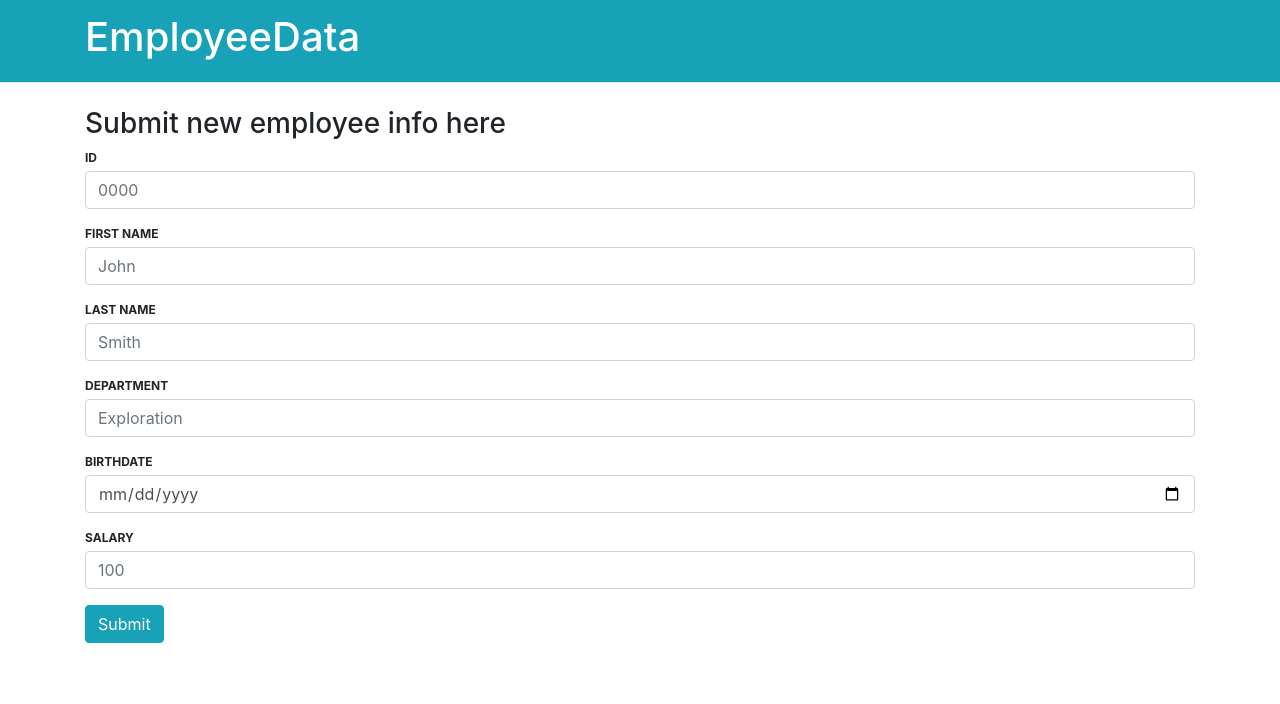
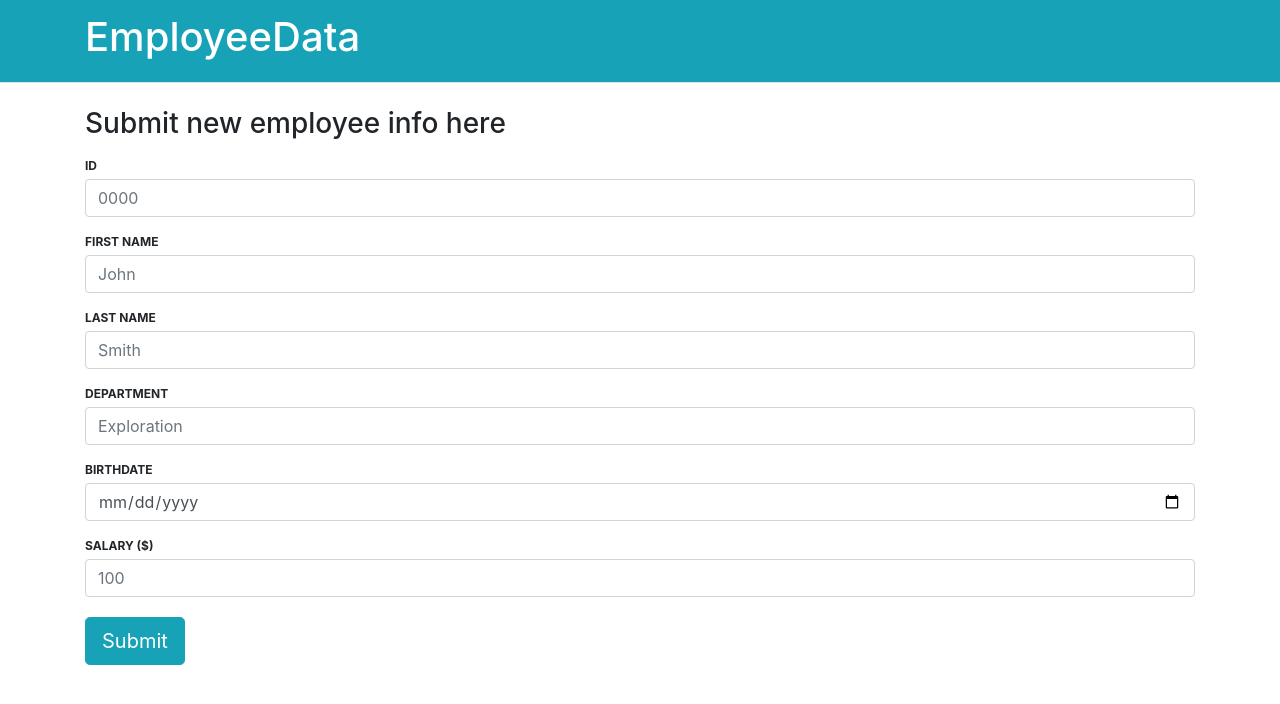
Before and after one commit to danielhart1414/EmployeeInfoTrackerMERN, a React (Create React App) app in the folder frontend/: page /tracker in a window 1280 px wide. Shown: the top 704 px of the page. Built offline with nearby package versions, Linux system fonts and the light colour scheme.

Commit message:
Improved salary validation; corrected class error

```diff
--- a/frontend/src/components/UserInput.js
+++ b/frontend/src/components/UserInput.js
@@ -4,7 +4,10 @@ import { useForm } from 'react-hook-form';
 import * as yup from 'yup';
 import { yupResolver } from '@hookform/resolvers/yup';
 
-// Add Yup and react hook forms; check mobile view; then start on backend
+// make it so only digits and . go into the field; consider making the field a string
+// that validates with a regex and has an onChange handler removing bad inputs using .replace (,''); check the regex
+// and then cast to number on the backend
+// check mobile views; start on backend; add the form post and output tables now
 
 const UserInput = () => {
 
@@ -21,11 +24,13 @@ const UserInput = () => {
         department: yup.string().required("Please enter a department"),
         birthdate: yup.date()
             .typeError("Please enter a valid date")
-            .max(new Date(), "This is not a valid date")
             .max(getAdjustedDate(16), "Either this date has not arrived yet, or this person may be too young to work for you.")
             .min(getAdjustedDate(125), "Is this person still alive?")
             .required(),
-        salary: yup.number().typeError("Please enter a number").required()
+        salary: yup.number()
+            .integer("Please round to the nearest dollar")
+            .typeError("Please enter a valid salary number")
+            .required()
     });
 
     const { register, handleSubmit, errors, formState } = useForm({
@@ -38,9 +43,9 @@ const UserInput = () => {
 
     return(
         <Container>
-            <h3 class="mt-4">Submit new employee info here</h3>
+            <h3 className="mt-4">Submit new employee info here</h3>
 
-            <Form class="my-3" onSubmit={handleSubmit(onSubmit)}>
+            <Form className="my-3" onSubmit={handleSubmit(onSubmit)}>
                 <FormGroup controlId="formId">
                     <Form.Label>Id</Form.Label>
                     <Form.Control
@@ -116,14 +121,14 @@ const UserInput = () => {
                 </FormGroup>
 
                 <FormGroup controlId="formSalary">
-                    <Form.Label>Salary</Form.Label>
+                    <Form.Label>Salary ($)</Form.Label>
                     <Form.Control
                         type="number"
                         name="salary"
                         isValid={formState.isSubmitted && formState.touched.salary && !errors.salary}
                         isInvalid={errors.salary}
                         min="0"
-                        step="0.01"
+                        step="1"
                         placeholder="100"
                         ref={register}
                     />
@@ -132,7 +137,7 @@ const UserInput = () => {
                     </Form.Control.Feedback>
                 </FormGroup>
 
-                <Button variant="info" class="btn-lg mt-1" type="submit">Submit</Button>
+                <Button variant="info" className="btn-lg mt-1" type="submit">Submit</Button>
             </Form>
         </Container>
     );
```
